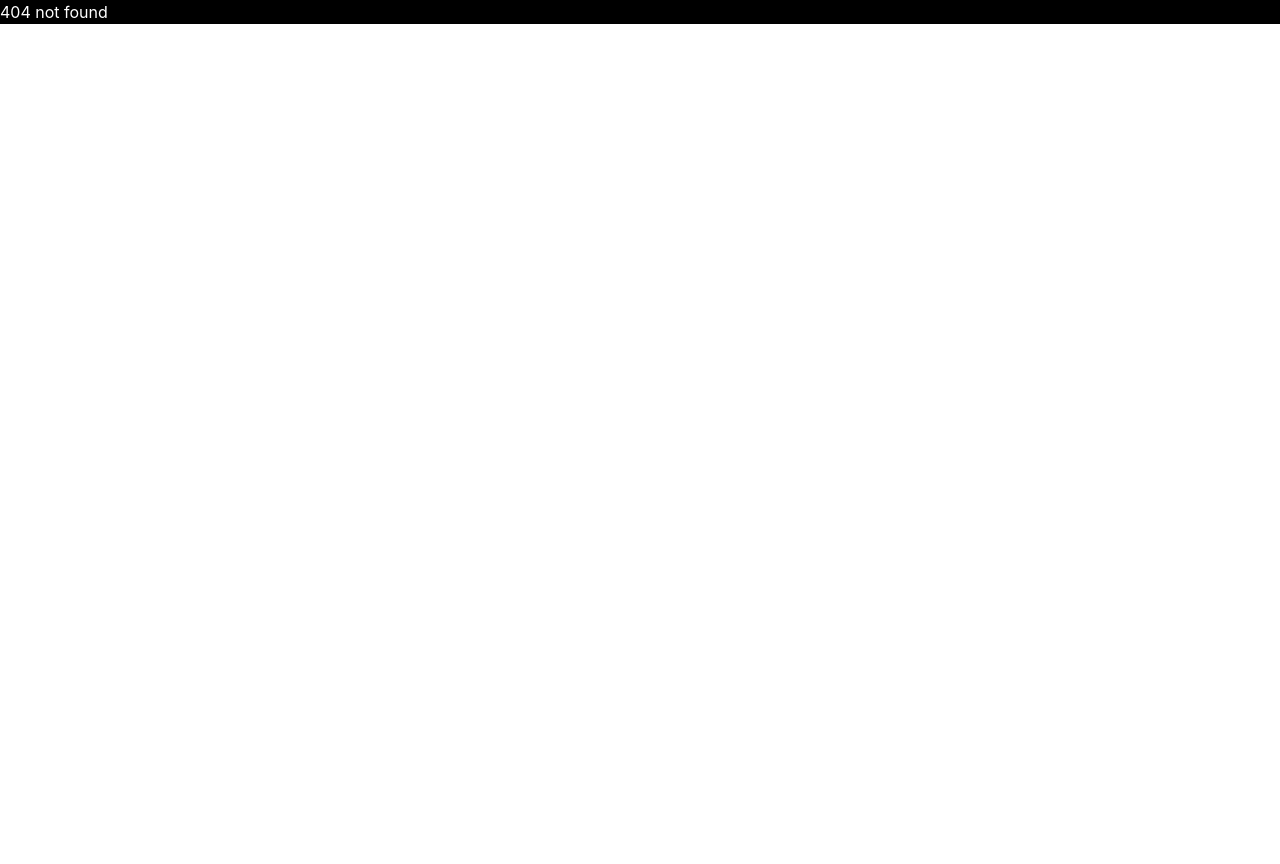
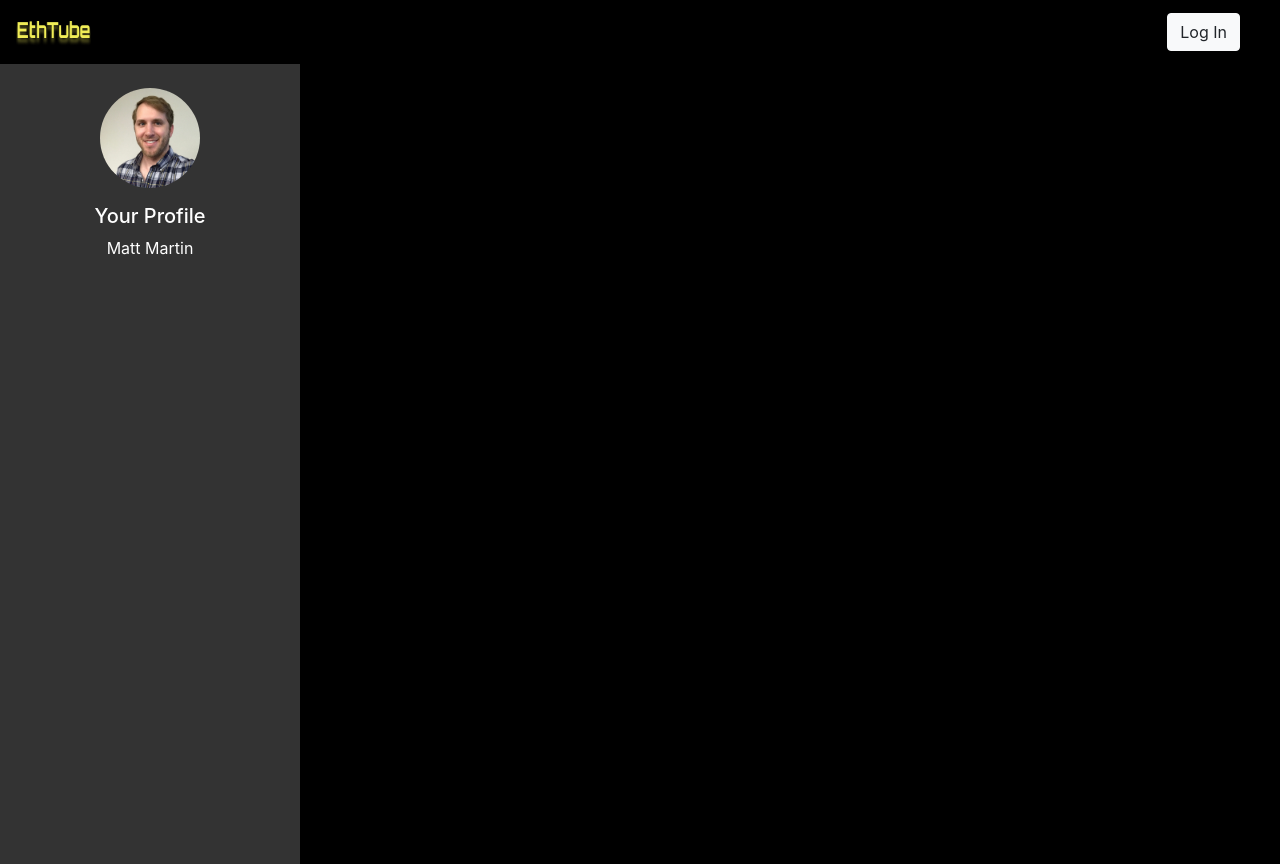
Before and after one commit to georgeweiler/eth-denver-matt-george, a React (Create React App) app: page /profile in a window 1280 px wide. Before the commit this address had no page. Before the commit the page ends 800 px from the top, so only its background shows below. Built offline with nearby package versions, Linux system fonts and the light colour scheme.

Commit message:
Beginnings of Profile page

```diff
--- /dev/null
+++ b/src/pages/Profile/index.js
@@ -0,0 +1,28 @@
+import React from 'react';
+import styled from 'styled-components';
+import { Image } from 'react-bootstrap';
+import Navbar from '../../components/Navbar';
+import ProfilePhoto from '../../static/images/Profile-photo.jpeg';
+
+const LeftBar = styled.div`
+  min-height: 100vh;
+  width: 300px;
+  background-color: #333;
+  display: flex;
+  flex-flow: column nowrap;
+  justify-content: flex-start;
+  align-items: center;
+`;
+
+const Profile = () => (
+  <>
+    <Navbar signedIn />
+    <LeftBar>
+      <Image className="mt-4" src={ProfilePhoto} width="100px" roundedCircle />
+      <h5 className="mt-3">Your Profile</h5>
+      <h7>Matt Martin</h7>
+    </LeftBar>
+  </>
+);
+
+export default Profile;
--- a/src/routes.js
+++ b/src/routes.js
@@ -1,6 +1,7 @@
 import React from 'react';
 import Home from './pages/Home';
 import Dashboard from './pages/Dashboard';
+import Profile from './pages/Profile';
 
 const NotFound = () => <div>404 not found</div>;
 
@@ -18,6 +19,12 @@ const routes = [
     publicRoute: true,
   },
   {
+    path: '/profile',
+    component: Profile,
+    exact: true,
+    publicRoute: true,
+  },
+  {
     path: '*',
     component: NotFound,
     publicRoute: true,
```
Also changed, not shown: src/static/images/Profile-photo.jpeg (added).
